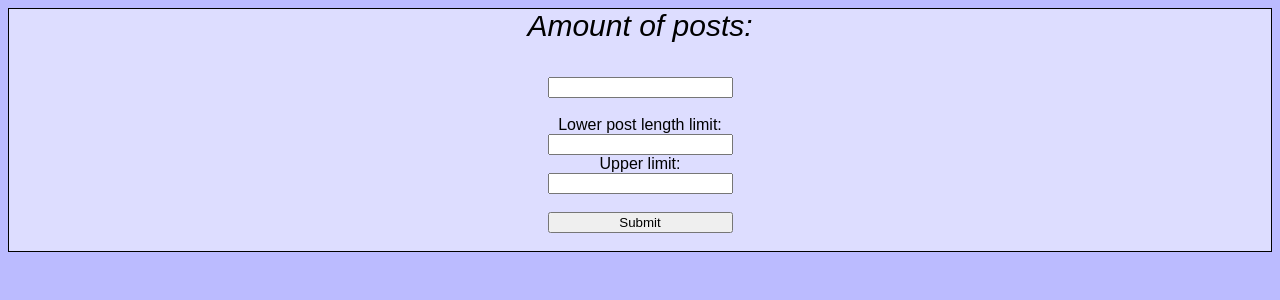
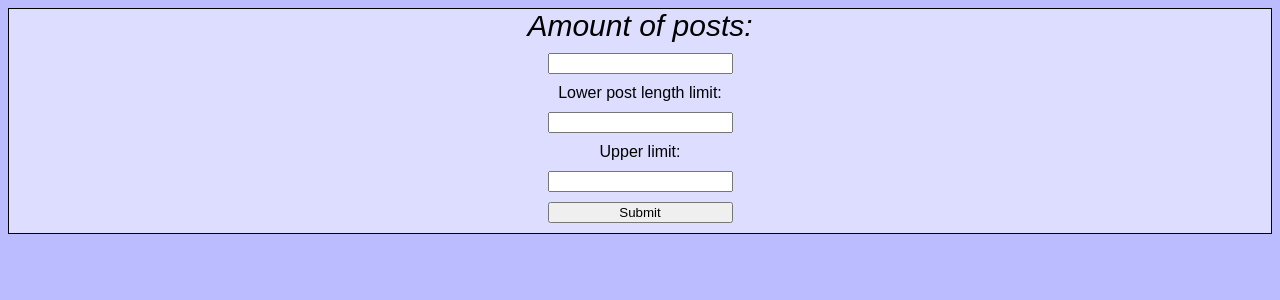
Before and after one commit to JakubJagielka/Stronka, a Flask app: page / in a window 1280 px wide. Shown: the top 300 px of the page. Run offline with Flask 3, Linux system fonts and the light colour scheme.

Commit message:
zmiany graficzne w pasku u gory

```diff
--- a/templates/index.html
+++ b/templates/index.html
@@ -9,6 +9,12 @@
     img{
         width: 150px;
         height: 150px;
+    }
+    label{
+      padding-bottom: 10px;
+    }
+    input{
+      margin-bottom: 10px;
     }
   body {
     font-family: Arial, sans-serif;
@@ -42,14 +48,12 @@
             align-items: center;
         }
     .filter{
-
         text-align: center;
         display: flex;
         flex-direction: column;
         align-items: lefts;
     }
     .search-input{
-
         text-align: center;
         font-size: 30px;
         font-style: italic;
@@ -64,17 +68,15 @@
 <div class="top-bar">
   <form action="/submit" method="post">
       <div class="search-input">
-        <label id="mainlabel" for="value">Amount of posts:</label><br>
+        <label id="mainlabel" for="value">Amount of posts:</label>
           <input type="text" id="value" name="value"></div>
-      <br>
     <div class="filter">
         <label for="value">Lower post length limit:</label>
         <input type="text" id="Lower_Limit" name="Lower_Limit">
         <label for="value">Upper limit:</label>
-        <input type="text" id="Upper_Limit" name="Upper_Limit"><br>
+        <input type="text" id="Upper_Limit" name="Upper_Limit">
         <input type="submit" value="Submit">
         </div>
-      <br>
 
   </form>
 </div>
```
